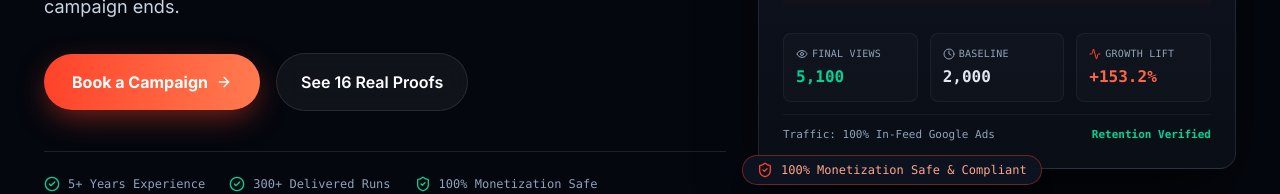
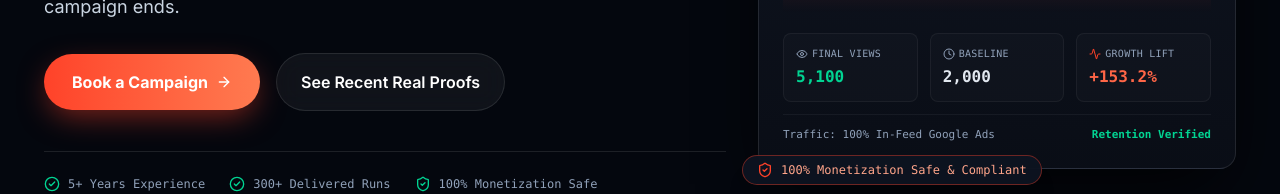
Before and after one commit to carrybit-dev/ad-works, a Next.js app: page / in a window 1280 px wide. Shown: the part 593-787 px from the top of the page. Built offline with nearby package versions, Linux system fonts and the light colour scheme.

Commit message:
Update link text from 'See 16 Real Proofs' to 'See Recent Real Proofs'

```diff
--- a/src/components/Hero.tsx
+++ b/src/components/Hero.tsx
@@ -49,7 +49,7 @@ export default function Hero({ onOpenBooking }: HeroProps) {
                 href="#proofs"
                 className="flex items-center justify-center gap-2 px-6 py-4 rounded-full bg-white/5 border border-white/10 text-white font-semibold text-base hover:bg-white/10 hover:border-white/20 transition-all backdrop-blur-md"
               >
-                <span>See 16 Real Proofs</span>
+                <span>See Recent Real Proofs</span>
               </a>
             </div>
 
```
